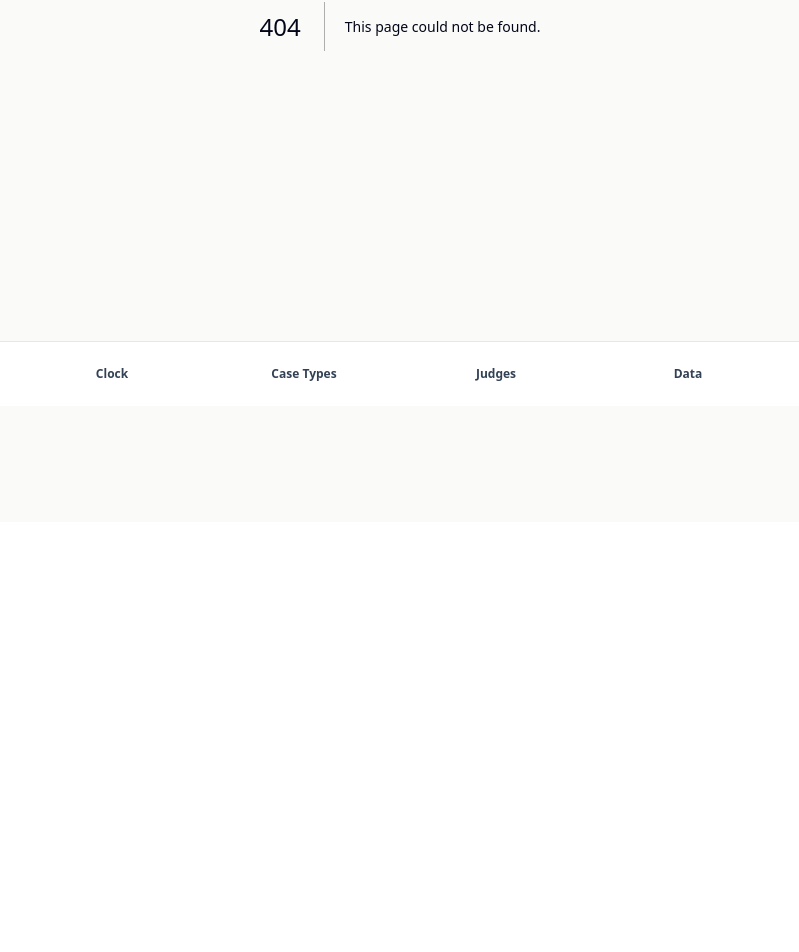
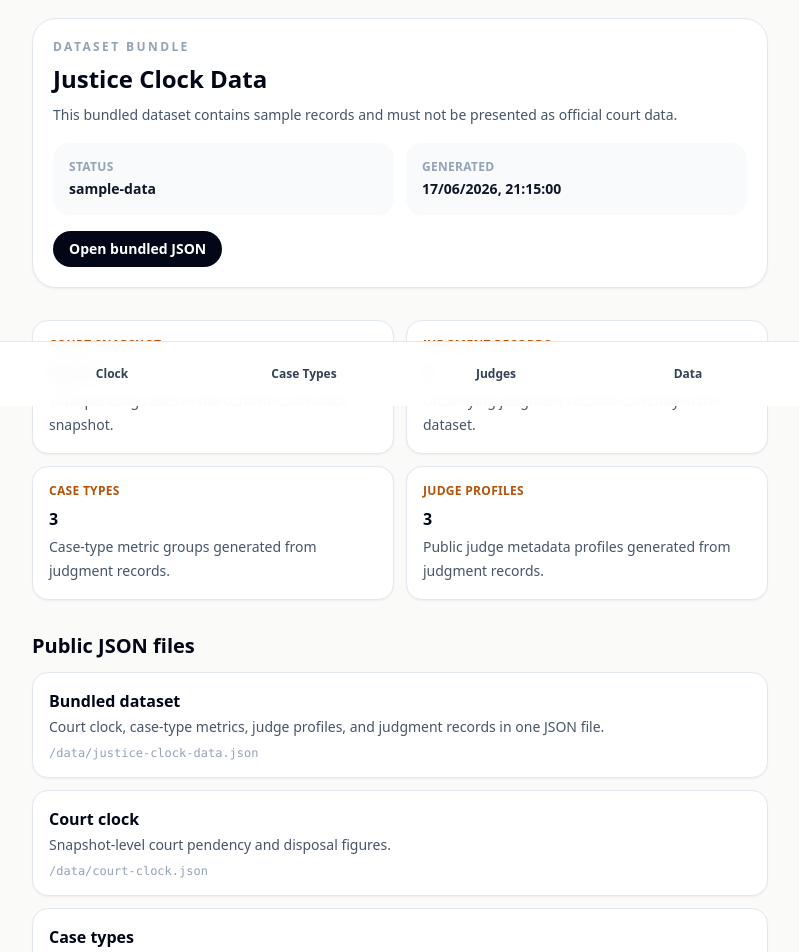
Before and after one commit to publicinteresttechnologies/justice-clock-india, a Next.js app: page /data in a window 1280 px wide. Before the commit this address had no page. Shown: the part 394-1346 px from the top of the page, without its empty margins (240-1039 px from the left). Before the commit the page ends 916 px from the top, so only its background shows below. Built offline with nearby package versions, Linux system fonts and the light colour scheme.

Commit message:
Add unified data page

```diff
--- /dev/null
+++ b/src/app/data/page.tsx
@@ -0,0 +1,193 @@
+import Link from "next/link";
+import { CaveatBox } from "@/components/CaveatBox";
+import { ConfidenceBadge } from "@/components/ConfidenceBadge";
+import { DataCard } from "@/components/DataCard";
+import { SampleDataWarning } from "@/components/SampleDataWarning";
+import { SectionHeader } from "@/components/SectionHeader";
+import {
+  caseTypes,
+  courtClock,
+  dataMetadata,
+  formatNumber,
+  formatYears,
+  judges,
+  judgments,
+} from "@/lib/data";
+
+const publicFiles = [
+  {
+    title: "Bundled dataset",
+    href: "/data/justice-clock-data.json",
+    description: "Court clock, case-type metrics, judge profiles, and judgment records in one JSON file.",
+  },
+  {
+    title: "Court clock",
+    href: "/data/court-clock.json",
+    description: "Snapshot-level court pendency and disposal figures.",
+  },
+  {
+    title: "Case types",
+    href: "/data/case-types.json",
+    description: "Case-type-level approximate case-age-to-judgment metrics.",
+  },
+  {
+    title: "Judges",
+    href: "/data/judges.json",
+    description: "Public metadata profiles for judges appearing in the judgment records.",
+  },
+];
+
+export default function DataPage() {
+  return (
+    <div className="space-y-8">
+      <SectionHeader
+        eyebrow="Data"
+        title="All data together"
+        description="A single place for the court clock snapshot, case-type metrics, judge metadata profiles, and underlying judgment records."
+      />
+
+      {dataMetadata.sample ? <SampleDataWarning /> : null}
+
+      <CaveatBox title="Public-data caution">
+        This page currently exposes the project structure and sample-data pipeline. It should not be presented as official Supreme Court data until the sample records are replaced with verified sources.
+      </CaveatBox>
+
+      <section className="rounded-3xl border border-slate-200 bg-white p-5 shadow-sm">
+        <p className="text-xs font-bold uppercase tracking-[0.2em] text-slate-400">Dataset bundle</p>
+        <h2 className="mt-2 text-2xl font-black text-slate-950">Justice Clock Data</h2>
+        <p className="mt-2 text-sm leading-6 text-slate-600">{dataMetadata.warning}</p>
+        <div className="mt-4 grid gap-3 text-sm sm:grid-cols-2">
+          <div className="rounded-2xl bg-slate-50 p-4">
+            <p className="text-xs font-bold uppercase tracking-wide text-slate-400">Status</p>
+            <p className="mt-1 font-bold text-slate-900">{dataMetadata.status}</p>
+          </div>
+          <div className="rounded-2xl bg-slate-50 p-4">
+            <p className="text-xs font-bold uppercase tracking-wide text-slate-400">Generated</p>
+            <p className="mt-1 font-bold text-slate-900">{new Date(dataMetadata.generatedAt).toLocaleString("en-GB")}</p>
+          </div>
+        </div>
+        <a
+          href="/data/justice-clock-data.json"
+          className="mt-4 inline-flex rounded-full bg-slate-950 px-4 py-2 text-sm font-bold text-white"
+        >
+          Open bundled JSON
+        </a>
+      </section>
+
+      <section className="grid gap-3 sm:grid-cols-2">
+        <DataCard
+          eyebrow="Court snapshot"
+          title={formatNumber(courtClock.totalPending)}
+          description="Total pending cases in the current court-clock snapshot."
+        />
+        <DataCard
+          eyebrow="Judgment records"
+          title={formatNumber(judgments.length)}
+          description="Underlying judgment records currently in the dataset."
+        />
+        <DataCard
+          eyebrow="Case types"
+          title={formatNumber(caseTypes.length)}
+          description="Case-type metric groups generated from judgment records."
+        />
+        <DataCard
+          eyebrow="Judge profiles"
+          title={formatNumber(judges.length)}
+          description="Public judge metadata profiles generated from judgment records."
+        />
+      </section>
+
+      <section className="space-y-3">
+        <h2 className="text-xl font-black text-slate-950">Public JSON files</h2>
+        <div className="grid gap-3">
+          {publicFiles.map((file) => (
+            <a
+              key={file.href}
+              href={file.href}
+              className="rounded-2xl border border-slate-200 bg-white p-4 shadow-sm transition hover:border-slate-300"
+            >
+              <p className="font-black text-slate-950">{file.title}</p>
+              <p className="mt-1 text-sm text-slate-600">{file.description}</p>
+              <p className="mt-2 break-all font-mono text-xs text-slate-400">{file.href}</p>
+            </a>
+          ))}
+        </div>
+      </section>
+
+      <section className="space-y-3">
+        <h2 className="text-xl font-black text-slate-950">Case-type metrics</h2>
+        <div className="space-y-3">
+          {caseTypes.map((caseType) => (
+            <Link
+              key={caseType.slug}
+              href={`/case-types/${caseType.slug}`}
+              className="block rounded-2xl border border-slate-200 bg-white p-4 shadow-sm transition hover:border-slate-300"
+            >
+              <div className="flex items-start justify-between gap-3">
+                <div>
+                  <p className="font-black text-slate-950">{caseType.caseType}</p>
+                  <p className="mt-1 text-sm text-slate-600">Sample size: {formatNumber(caseType.sampleSize)}</p>
+                </div>
+                <ConfidenceBadge level={caseType.confidence} />
+              </div>
+              <p className="mt-3 text-sm font-semibold text-slate-800">
+                Median case-age-to-judgment gap: {formatYears(caseType.medianCaseAgeYears)}
+              </p>
+            </Link>
+          ))}
+        </div>
+      </section>
+
+      <section className="space-y-3">
+        <h2 className="text-xl font-black text-slate-950">Judge metadata profiles</h2>
+        <div className="space-y-3">
+          {judges.map((judge) => (
+            <Link
+              key={judge.slug}
+              href={`/judges/${judge.slug}`}
+              className="block rounded-2xl border border-slate-200 bg-white p-4 shadow-sm transition hover:border-slate-300"
+            >
+              <div className="flex items-start justify-between gap-3">
+                <div>
+                  <p className="font-black text-slate-950">{judge.judgeName}</p>
+                  <p className="mt-1 text-sm text-slate-600">
+                    Authored: {formatNumber(judge.authoredJudgments)} · Bench records: {formatNumber(judge.benchAssociatedJudgments)}
+                  </p>
+                </div>
+                <ConfidenceBadge level={judge.confidence} />
+              </div>
+              <p className="mt-3 text-sm font-semibold text-slate-800">
+                Median case-age gap: {formatYears(judge.medianCaseAgeYears)}
+              </p>
+            </Link>
+          ))}
+        </div>
+      </section>
+
+      <section className="space-y-3">
+        <h2 className="text-xl font-black text-slate-950">Judgment records</h2>
+        <div className="space-y-3">
+          {judgments.map((judgment) => (
+            <article key={judgment.id} className="rounded-2xl border border-slate-200 bg-white p-4 shadow-sm">
+              <div className="flex items-start justify-between gap-3">
+                <div>
+                  <p className="font-black text-slate-950">{judgment.caseTitle}</p>
+                  <p className="mt-1 text-xs font-semibold uppercase tracking-wide text-slate-400">{judgment.caseNumber}</p>
+                </div>
+                <ConfidenceBadge level={judgment.confidence} />
+              </div>
+              <div className="mt-4 grid gap-2 text-sm text-slate-700 sm:grid-cols-2">
+                <p><span className="font-bold">Case type:</span> {judgment.caseType}</p>
+                <p><span className="font-bold">Judgment date:</span> {judgment.judgmentDate}</p>
+                <p><span className="font-bold">Diary year:</span> {judgment.diaryYear ?? "—"}</p>
+                <p><span className="font-bold">Bench size:</span> {judgment.benchSize}</p>
+                <p className="sm:col-span-2"><span className="font-bold">Bench:</span> {judgment.judges.join(", ")}</p>
+                <p className="sm:col-span-2"><span className="font-bold">Author:</span> {judgment.authoringJudge ?? "Not recorded"}</p>
+              </div>
+            </article>
+          ))}
+        </div>
+      </section>
+    </div>
+  );
+}
```
